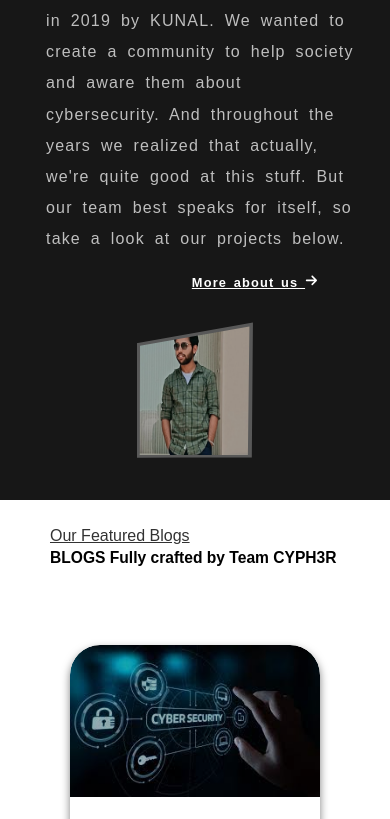
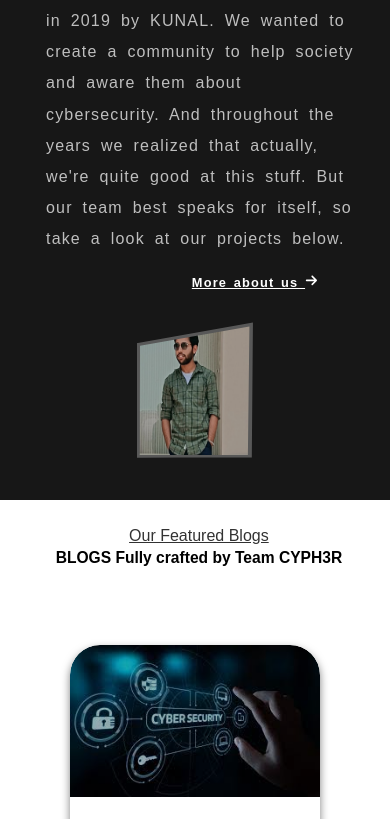
Before and after one commit to Yug2801/CYPH3R_WEB, a React (Create React App) app: page /blog in a window 390 px wide. Shown: the part 1164-1983 px from the top of the page. Built offline with nearby package versions, Linux system fonts and the light colour scheme.

Commit message:
feature.js

```diff
--- a/src/components/features.js
+++ b/src/components/features.js
@@ -34,6 +34,7 @@ const Features = () => {
     <div className="features" >
       <div className="container-blog">
         <div className="row1">
+        <div className='blog-container'>
           <div>
             <div className="features-content"  ref={blogRef}>
               <div className="row" style={{ color: 'antiquewhite' }}>
@@ -98,6 +99,7 @@ const Features = () => {
              </Link>
                   </div>
                 </div>
+                </div>
               </div>
             </div>
           </div>
--- a/src/css/features.css
+++ b/src/css/features.css
@@ -2,7 +2,7 @@
   display: grid;
   grid-template-rows: 1fr;
   grid-template-columns: repeat(4, 1fr);
-  gap: 3vmin;
+  gap: 2vw;
   padding: 8vmin;
   justify-content: center;
   align-items: center;
@@ -13,6 +13,12 @@
   transform: translateY(10vmin);
   transition: opacity 1s ease-out, transform 1s ease-out;
 }
+.blog-container{
+  display: grid;
+  align-items: center;
+  justify-content: center;
+  width:100%;
+}
 .tranform-remove{
   transform: translateY(0);
 }
@@ -21,15 +27,15 @@
   transform: translateY(0);
 }
 .features-item {
-  margin-left: 10%;
+
   background-color: #ffffff;
   text-align: center;
   border-radius: 40px;
   cursor: pointer;
   transition: transform 0.3s ease-in-out, box-shadow 0.3s ease-in-out;
-  height: 50vh;
+
   overflow: hidden;
-  width: 40vh;
+  width: 40vmin;
   box-shadow: 0px 4px 8px rgba(0, 0, 0, 0.5);
 }
 .features-item .heading {
@@ -46,7 +52,8 @@ height: 8vh;
 .features-item .para{
 
   width: 80%;
-
+  margin-bottom: 8vmin;
+  height: 10vh;
 
 }
 .features h4 {
@@ -95,22 +102,25 @@ hr{
 
 @media (max-width: 1080px) {
   .row {
+  gap:11vmin;
+    grid-template-columns: repeat(2, 1fr);
 
-    grid-template-columns: repeat(2, 1fr);
   }
  .features-item{
+  width: 40vmin;
   border-radius: 30px;
+
+
 
  }
  .bimage {
 
   border-top-left-radius: 30px;
   border-top-right-radius: 30px;
-}.features-item {
-  width: 60vh;
 }
 .features h4{
 font-size: 3vmin;
+padding-top: 4vh;
 }
 .features p{
 
@@ -119,9 +129,10 @@ letter-spacing: 0.1vmin;
 }
 }
 
-@media (max-width: 550px) {
+@media (max-width: 750px) {
   .features-item{
-    height: 50vh;
+    margin-left: 10%;
+
   }
   .row {
 padding: 10%;
@@ -137,6 +148,7 @@ gap:8vmin;
   }
   .features h4{
     font-size: 1.2rem;
+    padding-top: 4vh;
   }
   .features p{
 
--- a/src/css/frontsmall.css
+++ b/src/css/frontsmall.css
@@ -37,6 +37,8 @@
 }
 
 .Appfront-small .up-name {
+  padding-left: 5vmin;
+  padding-right: 5vmin;
 
   opacity: 0.8;
   color: rgba(0, 0, 0, var(1));
--- a/src/css/headarrow.css
+++ b/src/css/headarrow.css
@@ -66,7 +66,23 @@ text-decoration: underline;
     @media screen and (max-width: 1080px)
     {
         .hleft{
-            margin-left: 2vmin;
-            width: 5vh;
+            width: 0vh;
+
+        }
+        .hright{
+            width: 0vh;
+        }
+        .hmid p{
+            display: flex;
+            justify-content: center;
+            align-items: center;
+        }
+        .hmid {
+            width: 100vw;
+        }
+        .hmid h2{
+            display: flex;
+            justify-content: center;
+            align-items: center;
         }
     }
```
